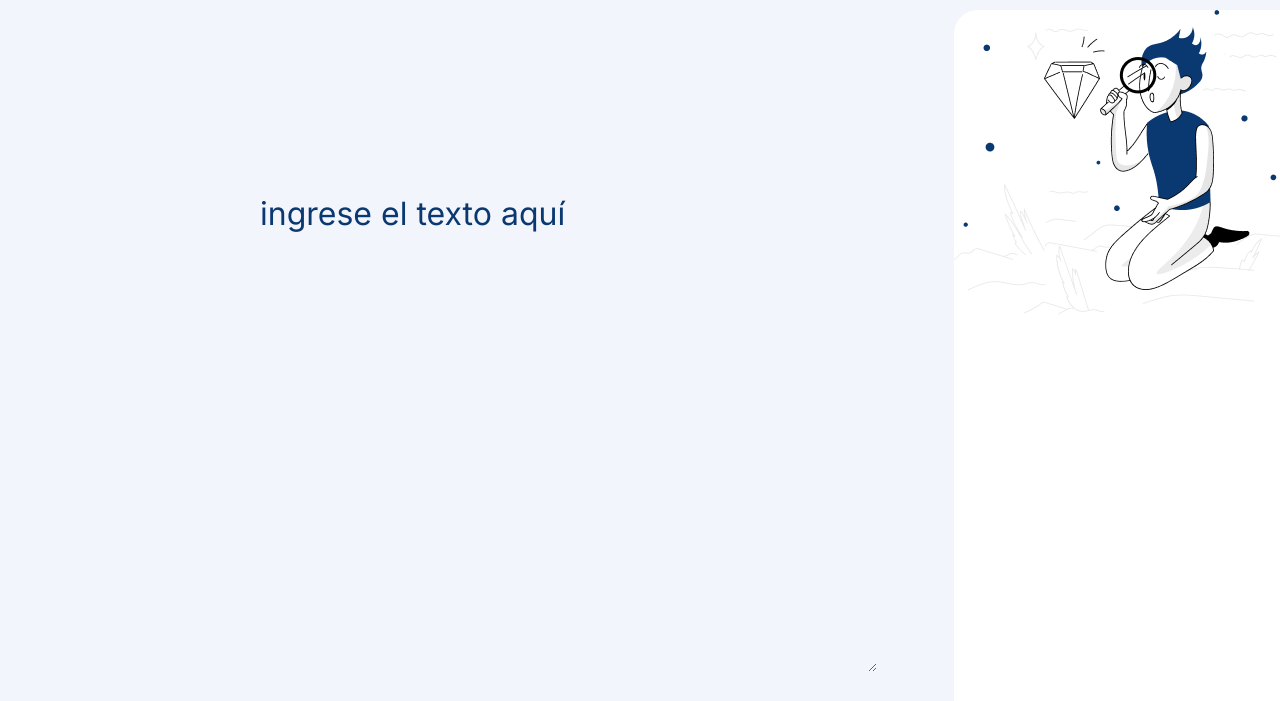
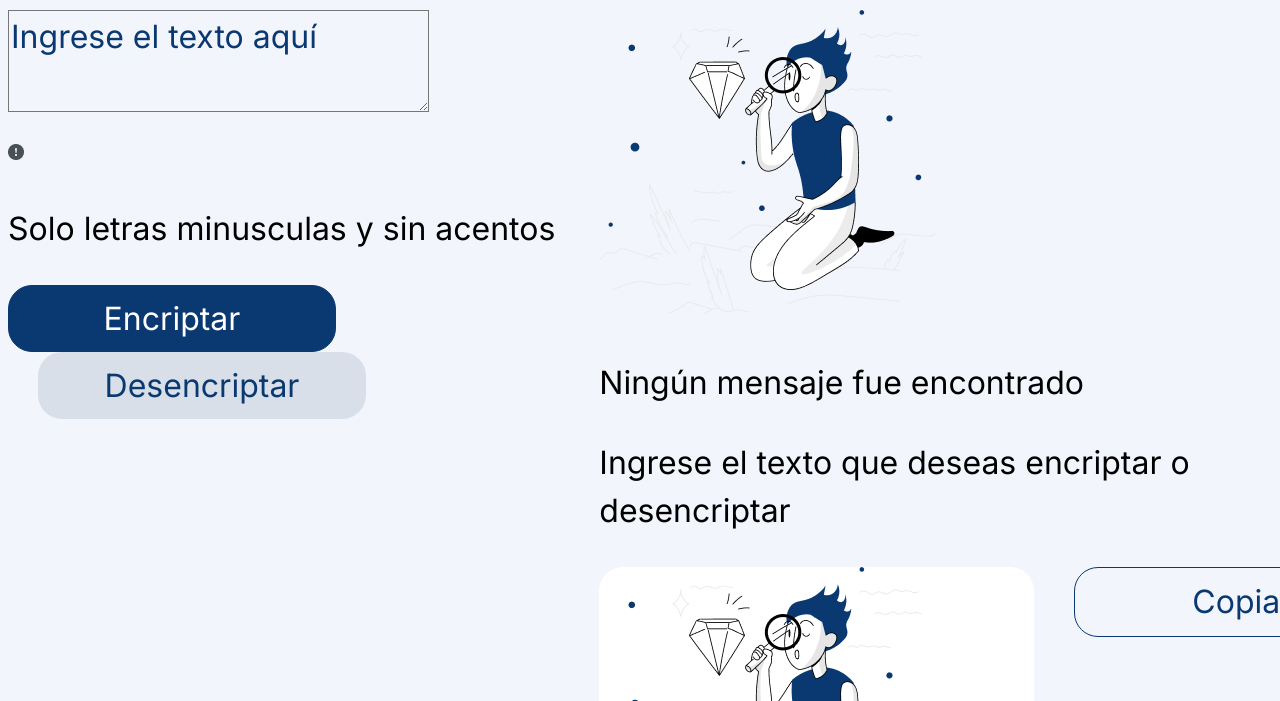
Before and after one commit to afguerrero4/encriptador-de-texto, a plain HTML site: page index.html in a window 1280 px wide. Shown: the part 99-800 px from the top of the page. Drawn offline with Linux system fonts and the light colour scheme.

Commit message:
actualizando la estructura del sitio

```diff
--- a/index.html
+++ b/index.html
@@ -20,36 +20,37 @@
     </header>
 
 <main>
-    <section class="area-encriptador">
-        <textarea class="text-area" cols="30" rows="10" placeholder="Ingrese el texto aquí"></textarea>
+    <section class="encriptador">
+        <textarea class="encriptar" placeholder="Ingrese el texto aquí"></textarea>
 
-        <div>
-            <h6 class="informacion"><img src="bi_exclamation-circle-fill.png">Solo letras minusculas y sin acentos</h6>
+        <div class="encriptador-aviso">
+            <img class="img-aviso" src="bi_exclamation-circle-fill.png" alt="exclamación">
+            <p class="texto-aviso" >Solo letras minusculas y sin acentos</p>
         </div>
 
-        <div class="botones">
-            <button class="btn-encriptar" onclick="btnEncriptar()">Encriptar</button>
-            <button class="btn-desencriptar" onclick="btnDesencriptar()">Desencriptar</button>
+        <div class="encriptador-contenedor">
+            <button type="submit" class="btn-encriptar" onclick="btnEncriptar()">Encriptar</button>
+            <button type="submit" class="btn-desencriptar" onclick="btnDesencriptar()">Desencriptar</button>
         </div>
     </section>
 
 
-    <section class="resultados">
-        <textarea class="mensaje" cols="20" rows="10"></textarea>
-
-        <div>
-            <button class="copiar" id="copiar" >Copiar</button>
+    <section class="tarjeta">
+        <div class="tarjeta-contenedor">
+            <img class="img-muñeco" src="Muñeco.png" alt="muñeco">
+            <p class="texto-uno">Ningún mensaje fue encontrado</p>
+            <p class="texto-dos">Ingrese el texto que deseas encriptar o desencriptar</p>
         </div>
 
-<!--<h3 class="titulo_panel_derecho">Ningún mensaje fue encontrado</h3>      <p class="parrafo_panel_derecho">Ingresa el texto que desees encriptar o desencriptar.</p>      -->
+        <textarea class="mensaje" type="mensaje" readonly></textarea>
+        <button class="copiar" id="copiar" type="submit">Copiar</button>
     </section>
-
-
 </main>
 
 
 <footer class="footer">
     <p>Aplicación web para encriptar texto. Desarrollado por Andrés Felipe Guerrero Henao, para el challenge del programa ONE.</p>
 </footer>
+
 </body>
 </html>
```
